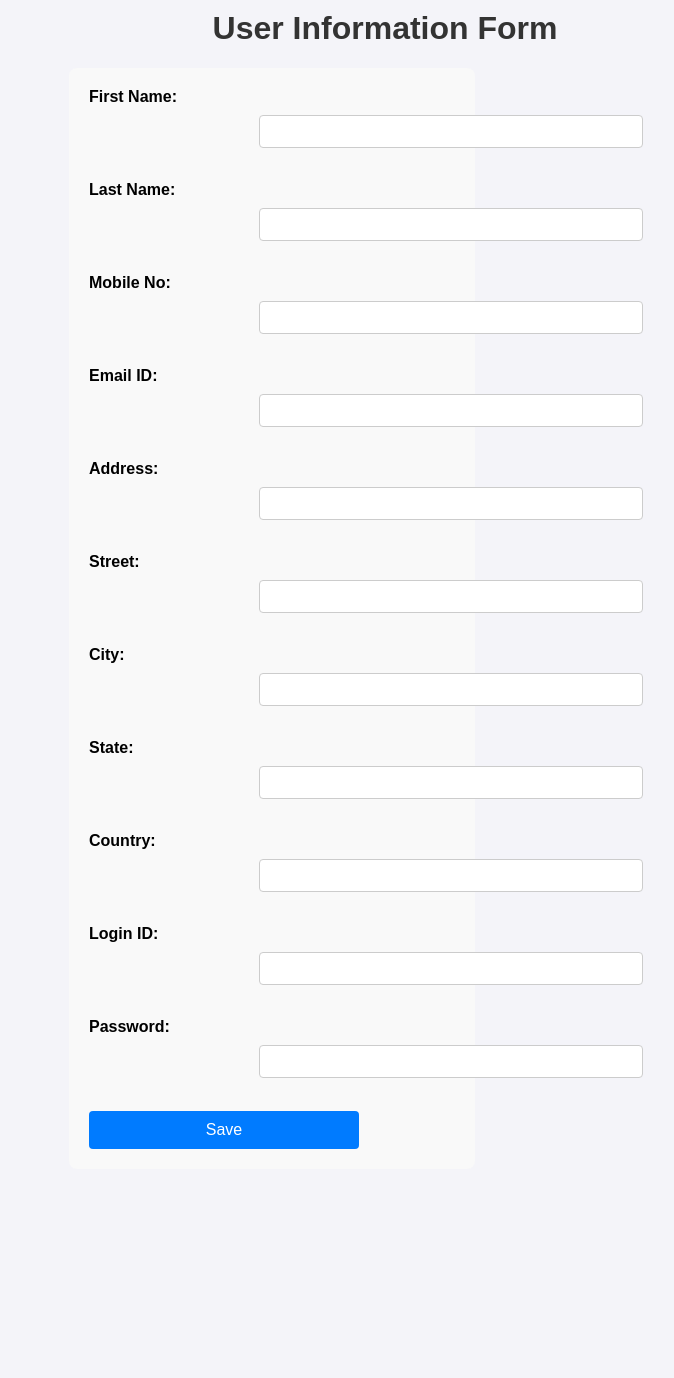
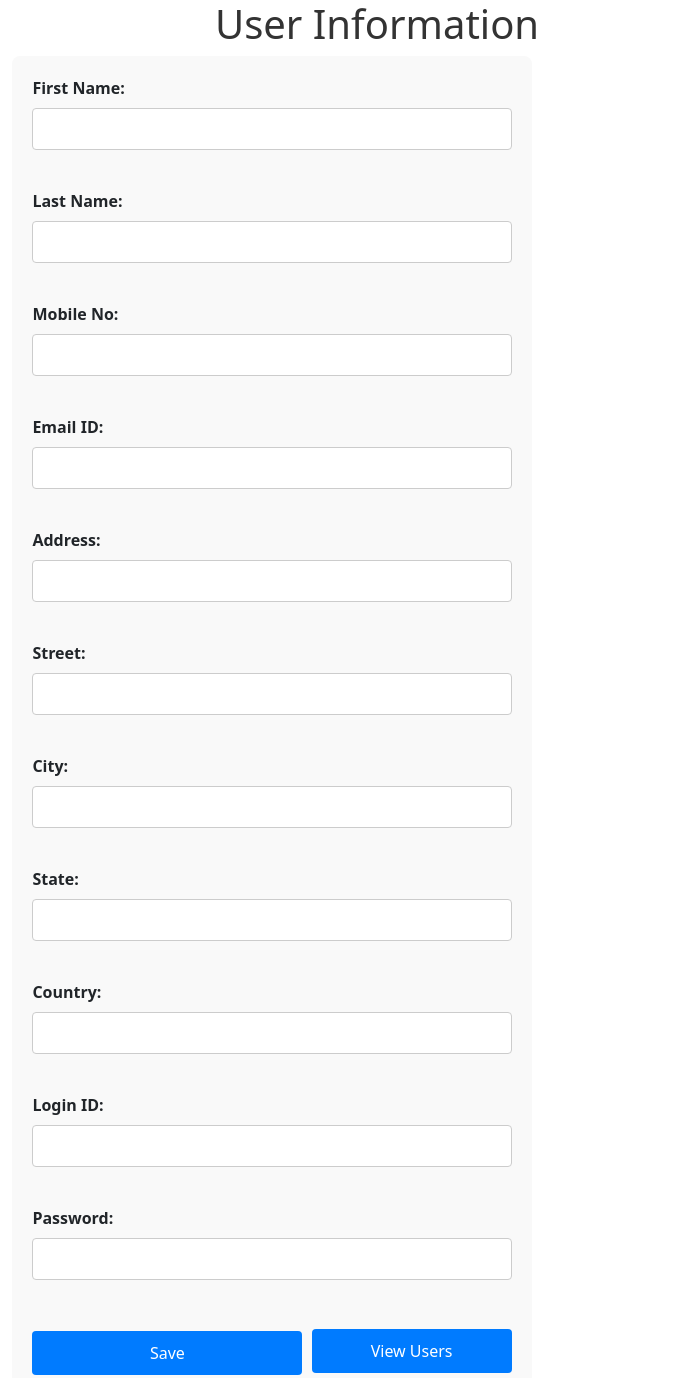
Before and after one commit to chandan822002/NEW, a website: page index.html in a window 1280 px wide. Shown: the whole page, without its empty margins (268-942 px from the left). Before the commit the page ends 1177 px from the top, so only its background shows below. Drawn offline with nearby package versions, Linux system fonts and the light colour scheme.

Commit message:
Update index.html

```diff
--- a/index.html
+++ b/index.html
@@ -5,12 +5,14 @@
     <meta name="viewport" content="width=device-width, initial-scale=1.0">
     <title>Form Submission</title>
     <link rel="stylesheet" href="style.css">
+    <link href="https://cdn.jsdelivr.net/npm/bootstrap@5.0.2/dist/css/bootstrap.min.css" rel="stylesheet" integrity="sha384-EVSTQN3/azprG1Anm3QDgpJLIm9Nao0Yz1ztcQTwFspd3yD65VohhpuuCOmLASjC" crossorigin="anonymous">
 </head>
 <body>
-    <h1>User Information Form</h1>
+    <h1>User Information</h1>
     <div class="containr">
 
     <form class="myForm">
+
         <label for="firstName">First Name:</label>
         <input type="text" id="firstName" required><br><br>
 
@@ -44,9 +46,13 @@
         <label for="password">Password:</label>
         <input type="password" id="password" required><br><br>
 
-        <button type="button" onclick="saveData()">Save</button>
+        <button class="btn btn-primary"type="button" onclick="saveData()">Save</button>
+        <a href=""><button type="button" class="btn1 ">View Users</button></a>
     </form>
+
 </div>
+
+
     <script src="javaScript.js"></script>
 </body>
 </html>
```
